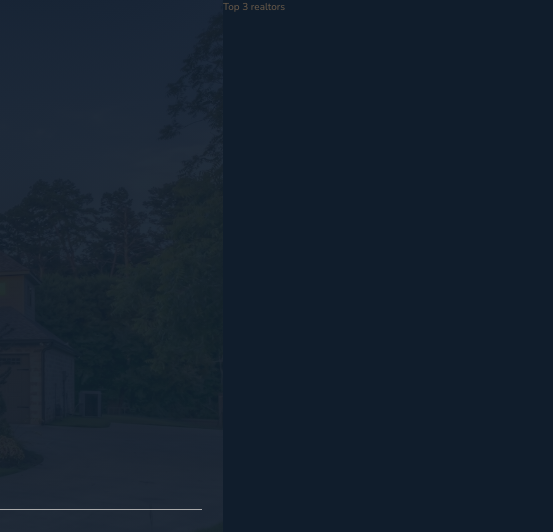
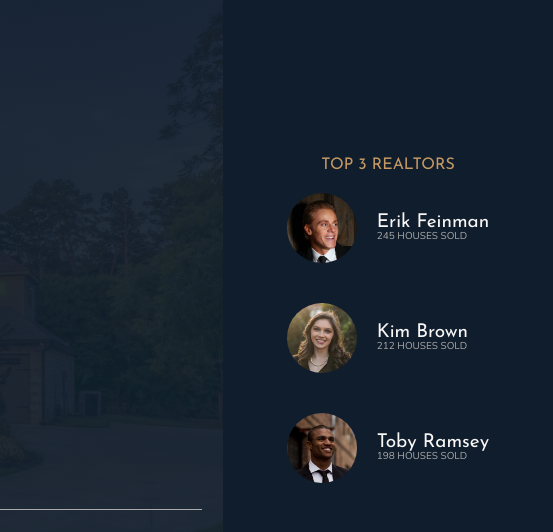
Before and after one commit to andrucz/css-grid-layout, a website: page index.html in a window 1280 px wide. Shown: the top 532 px of the page, 727-1280 px from the left. Drawn offline with nearby package versions, Linux system fonts and the light colour scheme; files that its build step writes are made by us from their sources.

Commit message:
realtors list

```diff
--- a/index.html
+++ b/index.html
@@ -33,7 +33,26 @@
   </header>
 
   <div class="realtors">
-    Top 3 realtors
+    <h3 class="heading-3">Top 3 realtors</h3>
+    <div class="realtors__list">
+      <img src="img/realtor-1.jpeg" alt="Realtor 1" class="realtors__img">
+      <div class="realtors__details">
+        <h4 class="heading-4 heading-4--light">Erik Feinman</h4>
+        <p class="realtors__sold">245 houses sold</p>
+      </div>
+
+      <img src="img/realtor-2.jpeg" alt="Realtor 2" class="realtors__img">
+      <div class="realtors__details">
+        <h4 class="heading-4 heading-4--light">Kim Brown</h4>
+        <p class="realtors__sold">212 houses sold</p>
+      </div>
+
+      <img src="img/realtor-3.jpeg" alt="Realtor 3" class="realtors__img">
+      <div class="realtors__details">
+        <h4 class="heading-4 heading-4--light">Toby Ramsey</h4>
+        <p class="realtors__sold">198 houses sold</p>
+      </div>
+    </div>
   </div>
 
   <section class="features">
@@ -390,12 +409,24 @@
 
   <footer class="footer">
     <ul class="nav">
-      <li class="nav__item"><a href="#" class="nav__link">Find your dream home</a></li>
-      <li class="nav__item"><a href="#" class="nav__link">Request proposal</a></li>
-      <li class="nav__item"><a href="#" class="nav__link">Download home planner</a></li>
-      <li class="nav__item"><a href="#" class="nav__link">Contact us</a></li>
-      <li class="nav__item"><a href="#" class="nav__link">Submit your property</a></li>
-      <li class="nav__item"><a href="#" class="nav__link">Come work with us!</a></li>
+      <li class="nav__item">
+        <a href="#" class="nav__link">Find your dream home</a>
+      </li>
+      <li class="nav__item">
+        <a href="#" class="nav__link">Request proposal</a>
+      </li>
+      <li class="nav__item">
+        <a href="#" class="nav__link">Download home planner</a>
+      </li>
+      <li class="nav__item">
+        <a href="#" class="nav__link">Contact us</a>
+      </li>
+      <li class="nav__item">
+        <a href="#" class="nav__link">Submit your property</a>
+      </li>
+      <li class="nav__item">
+        <a href="#" class="nav__link">Come work with us!</a>
+      </li>
     </ul>
 
     <p class="copyright">
--- a/sass/_realtors.scss
+++ b/sass/_realtors.scss
@@ -1,4 +1,31 @@
 .realtors {
   background-color: $color-secondary;
   grid-column: col-start 7 / full-end;
+  padding: 3rem;
+
+  display: grid;
+  align-content: center;
+  justify-content: center;
+  justify-items: center;
+  grid-row-gap: 2rem;
+
+  &__list {
+    display: grid;
+    grid-template-columns: min-content max-content;
+    grid-column-gap: 2rem;
+    grid-row-gap: 5vh;
+    align-items: center;
+  }
+
+  &__img {
+    width: 7rem;
+    border-radius: 50%;
+    display: block;
+  }
+
+  &__sold {
+    text-transform: uppercase;
+    color: $color-grey-light-2;
+    margin-top: -3px;
+  }
 }
```
